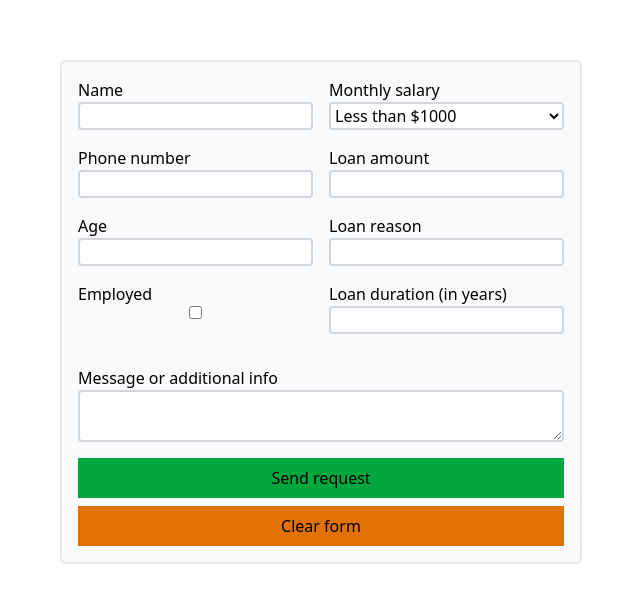
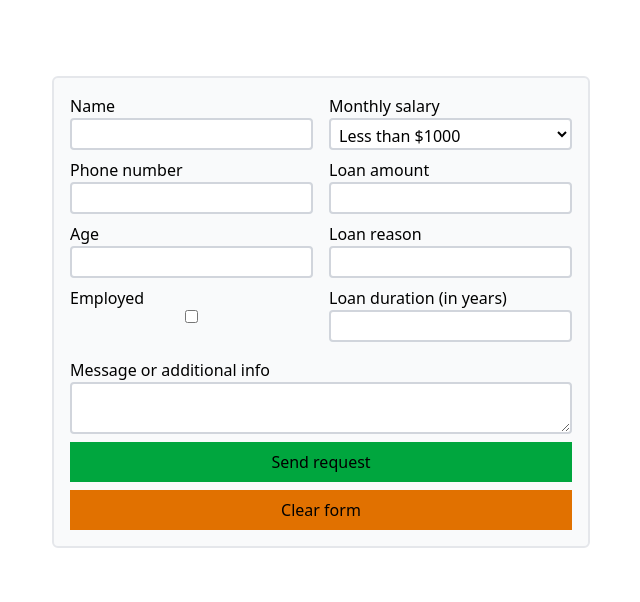
Before and after one commit to frreri/f25d-loan-form, a React (Vite) app: page / in a window 1280 px wide. Shown: the part 104-706 px from the top of the page, without its empty margins (319-959 px from the left). Built offline with nearby package versions, Linux system fonts and the light colour scheme.

Commit message:
minor css changes

```diff
--- a/src/index.css
+++ b/src/index.css
@@ -5,12 +5,12 @@
 }
 
 form div {
-  @apply mb-4 flex flex-col;
+  @apply mb-2 flex flex-col;
 }
 
 @layer utilities {
   .form-field {
-    @apply h-7 rounded-sm border-2 border-gray-300 bg-white;
+    @apply h-8 rounded-sm border-2 border-gray-300 bg-white p-1;
   }
 }
 
```
